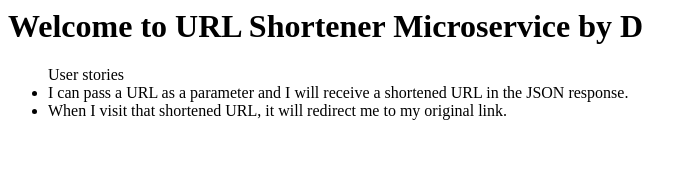
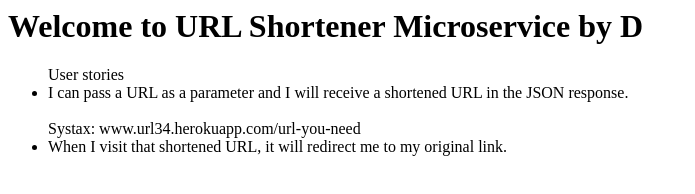
Before and after one commit to Pain247/url34, a website: page index.html in a window 1280 px wide. Shown: the whole page, without its empty margins (0-695 px from the left). Drawn offline with Linux system fonts and the light colour scheme.

Commit message:
Update index.html

```diff
--- a/index.html
+++ b/index.html
@@ -1,6 +1,7 @@
 <h1>Welcome to URL Shortener Microservice by D </h1>
 <ul>
 <h>User stories</h>
-  <li>I can pass a URL as a parameter and I will receive a shortened URL in the JSON response.</li>
+  <li>I can pass a URL as a parameter and I will receive a shortened URL in the JSON response.</li><br/>
+  <h> Systax: www.url34.herokuapp.com/url-you-need</h><br/>
   <li/>When I visit that shortened URL, it will redirect me to my original link.</li>
 </ul>
```
